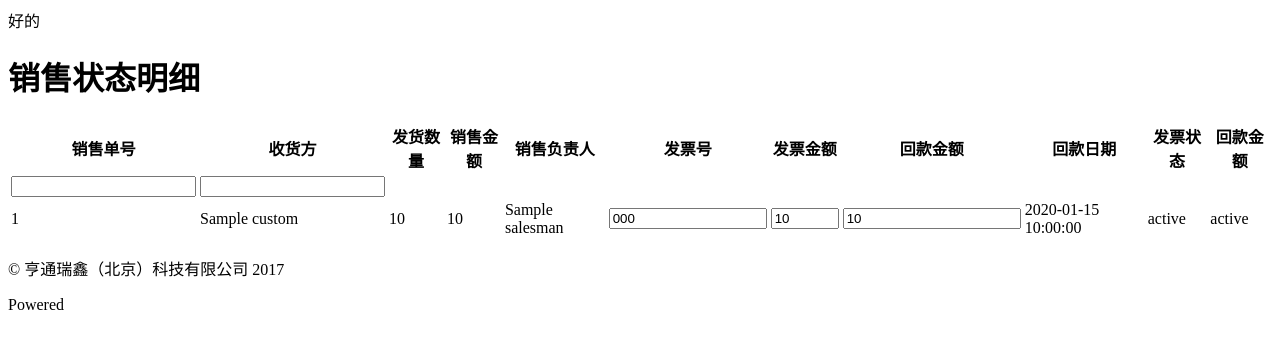
After one commit to suibber/jxc, a Yii app: template frontend/views/flow-sale/store.php in a window 1280 px wide. The commit adds this page. Shown: the top 349 px of the page. Run offline with PHP 8.4 and a stand-in for Yii, Linux system fonts and the light colour scheme; the template is opened without the code that fills it: most values are stand-ins (such as "Sample title", 1, 10 or a date in 2020); data that the repository does not hold is empty; some libraries are stand-ins or nearby versions.

Commit message:
add flow sale detail

```diff
--- /dev/null
+++ b/frontend/views/flow-sale/store.php
@@ -0,0 +1,141 @@
+<?php
+
+use yii\helpers\Html;
+use yii\grid\GridView;
+use yii\widgets\LinkPager;
+
+/* @var $this yii\web\View */
+/* @var $searchModel common\models\FlowInSearch */
+/* @var $dataProvider yii\data\ActiveDataProvider */
+
+$this->title = '销售状态明细';
+$this->params['breadcrumbs'][] = $this->title;
+?>
+<div class="flow-in-index">
+
+    <h1><?= Html::encode($this->title) ?></h1>
+    <div id="w0" class="grid-view">
+        <form class="ui form">
+        <table class="table table-striped table-bordered">
+            <thead>
+                <tr>
+                    <th>销售单号</th>
+                    <th>收货方</th>
+                    <th>发货数量</th>
+                    <th>销售金额</th>
+                    <th>销售负责人</th>
+                    <th>发票号</th>
+                    <th>发票金额</th>
+                    <th>回款金额</th>
+                    <th>回款日期</th>
+                    <th>发票状态</th>
+                    <th>回款金额</th>
+                </tr>
+                <tr class="filters">
+                    <td>
+                        <input type="text" class="form-control search" id="in_store" value="<?=Yii::$app->request->get('in_store')?>">
+                    </td>
+                    <td>
+                        <input type="text" class="form-control search" id="type" value="<?=Yii::$app->request->get('type')?>">
+                    </td>
+                    <td></td>
+                    <td></td>
+                    <td></td>
+                    <td></td>
+                    <td></td>
+                    <td></td>
+                    <td></td>
+                    <td></td>
+                    <td></td>
+                </tr>
+            </thead>
+            <tbody>
+            <?php foreach ($list as $item) { ?>
+                <tr>
+                    <td><?=$item['sale_number']?></td>
+                    <td><?=$item['custom']?></td>
+                    <td><?=$item['quantity']?></td>
+                    <td><?=$item['sale_price']?></td>
+                    <td><?=$item['salesman']?></td>
+                    <td><input type="text" style="width:150px" value="<?=$item['bill_number2']?>" onchange="setBill('<?=$item['sale_number']?>','<?=$item['sale_price']?>')" id="<?=$item['sale_number']?>_bill_number2"></td>
+                    <td><input type="text" style="width:60px" value="<?=$item['bill_price']?>" onchange="setBill('<?=$item['sale_number']?>','<?=$item['sale_price']?>')" id="<?=$item['sale_number']?>_bill_price"></td>
+                    <td><input type="text" style="width:170px" value="<?=$item['reture_price']?>" onchange="setBill('<?=$item['sale_number']?>','<?=$item['sale_price']?>')" id="<?=$item['sale_number']?>_reture_price"></td>
+                    <td id="<?=$item['sale_number']?>_return_time"><?=$item['return_time']?></td>
+                    <td id="<?=$item['sale_number']?>_bill_status"><?=$item['bill_status']?></td>
+                    <td id="<?=$item['sale_number']?>_return_status"><?=$item['return_status']?></td>
+                </tr>
+            <?php } ?>
+            </tbody>
+        </table>
+        </form>
+        <div class="page">
+            <?=LinkPager::widget([
+                'pagination' => $pages,
+                'maxButtonCount'=>8,
+                'lastPageLabel'=>'末页', 'nextPageLabel'=>'下一页',
+                'prevPageLabel'=>'上一页', 'firstPageLabel'=>'首页'
+            ]);?>
+        </div>
+    </div>
+</div>
+<script>
+$(".search").on('change', function(){
+    var in_store = $("#in_store").val();
+    var type = $("#type").val();
+    var url = "/flow-sale/store?in_store="+in_store+"&type="+type;
+    window.location.href = url;
+});
+
+function setBill(sale_number,price){
+    var bill_number2 = $("#"+sale_number+"_bill_number2").val();
+    var bill_price = $("#"+sale_number+"_bill_price").val();
+    var reture_price = $("#"+sale_number+"_reture_price").val();
+    var return_time = getNowFormatDate();
+    var bill_status = '';
+    var return_status = '';
+    if (price==bill_price || price==bill_price+'.00') {
+        bill_status = '已开票';
+    } else if (!bill_price || bill_price==0) {
+        bill_status = '未开票';
+    } else {
+        bill_status = '部分开票';
+    }
+    if (price==reture_price || price==reture_price+'.00') {
+        return_status = '已回款';
+    } else if (!reture_price || reture_price==0) {
+        return_status = '未回款';
+    } else {
+        return_status = '部分回款';
+    }
+    var dict = {'sale_number':sale_number,'bill_number2':bill_number2,'bill_price':bill_price,'return_time':return_time,'bill_status':bill_status,'reture_price':reture_price,'return_status':return_status};
+    $.post(
+        '/flow-sale/set-bill',
+        dict,
+        function(data){
+            if (data['success']) {
+            }
+        }
+    );
+    $("#"+sale_number+"_bill_status").html(bill_status);
+    $("#"+sale_number+"_return_time").html(return_time);
+    $("#"+sale_number+"_return_status").html(return_status);
+}
+
+function getNowFormatDate() {
+    var date = new Date();
+    var seperator1 = "-";
+    var seperator2 = ":";
+    var month = date.getMonth() + 1;
+    var strDate = date.getDate();
+    if (month >= 1 && month <= 9) {
+        month = "0" + month;
+    }
+    if (strDate >= 0 && strDate <= 9) {
+        strDate = "0" + strDate;
+    }
+    var currentdate = date.getFullYear() + seperator1 + month + seperator1 + strDate
+            + " " + date.getHours() + seperator2 + date.getMinutes()
+            + seperator2 + date.getSeconds();
+    return currentdate;
+}
+</script>
```
Also changed, not shown: frontend/controllers/FlowSaleController.php (+40 -0 lines), frontend/views/site/index.php (+8 -0 lines).
